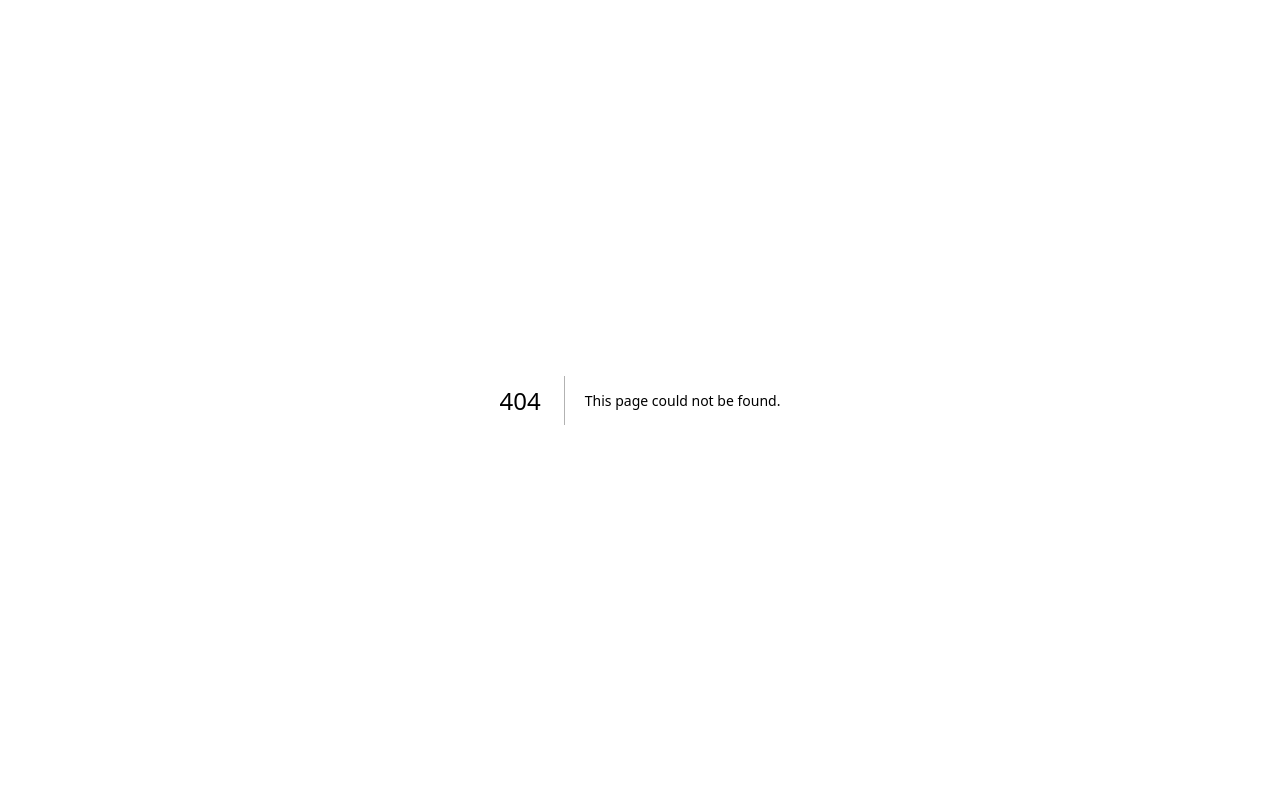
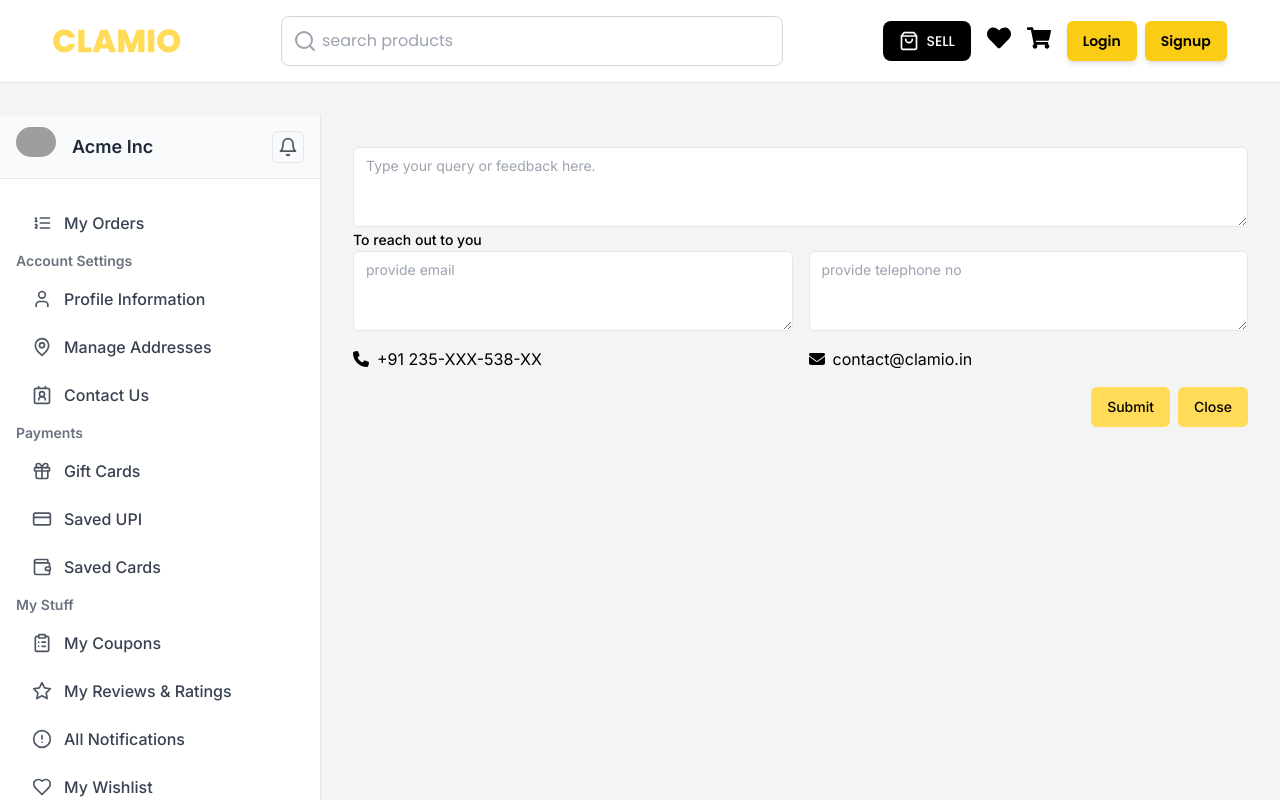
Before and after one commit to Tirthankar03/clamio-nextjs, a Next.js app: page /your_account/contact-us in a window 1280 px wide. Before the commit this address had no page. Shown: the top 800 px of the page. Built offline with nearby package versions, Linux system fonts and the light colour scheme; grey boxes are pictures that could not be loaded; what tailwindcss-debug-screens would draw is missing.

Commit message:
staged changes

```diff
--- /dev/null
+++ b/app/your_account/contact-us/page.tsx
@@ -0,0 +1,64 @@
+'use client'
+import { useState } from "react";
+import { accounts } from "@/constants/data";
+import Image from "next/image";
+import { Button } from "@/components/ui/button";
+import { useRouter } from "next/navigation";
+import {
+    Dialog,
+    DialogContent,
+    DialogDescription,
+    DialogFooter,
+    DialogHeader,
+    DialogTitle,
+} from "@/components/ui/dialog";
+import { Input } from "@/components/ui/input";
+import { Label } from "@/components/ui/label";
+import {
+    Select,
+    SelectContent,
+    SelectGroup,
+    SelectItem,
+    SelectLabel,
+    SelectTrigger,
+    SelectValue,
+} from "@/components/ui/select";
+import { Textarea } from "@/components/ui/textarea";
+import { FontAwesomeIcon } from '@fortawesome/react-fontawesome';
+import { faPhone, faEnvelope } from '@fortawesome/free-solid-svg-icons';
+
+
+export default function page() {
+    return (
+        <div>
+            <div>
+                <Textarea placeholder="Type your query or feedback here." />
+            </div>
+            <Label htmlFor="message">To reach out to you </Label>
+            <div className="grid grid-cols-2 gap-4">
+                <div className="phone-no">
+                    <div>
+                        <Textarea placeholder="provide email" />
+                    </div>
+                </div>
+                <div className="user-email"><div>
+                    <Textarea placeholder="provide telephone no " />
+                </div></div>
+            </div>
+            <div className="grid md:grid-cols-2 gap-4 py-4">
+                <div className="flex items-center">
+                    <FontAwesomeIcon icon={faPhone} className="mr-2" />
+                    <span>+91 235-XXX-538-XX</span>
+                </div>
+                <div className="flex items-center">
+                    <FontAwesomeIcon icon={faEnvelope} className="mr-2" />
+                    <address className="not-italic">contact@clamio.in</address>
+                </div>
+            </div>
+            <div className="flex justify-end gap-2">
+                <Button >Submit</Button>
+                <Button >Close</Button>
+            </div>
+        </div>
+    )
+}
--- a/components/shared/Sidebar.tsx
+++ b/components/shared/Sidebar.tsx
@@ -65,7 +65,7 @@ const Sidebar = () => {
               <span className="font-medium">Manage Addresses</span>
             </Link>
             <Link
-              href="#"
+              href="/contact-us"
               className="flex items-center gap-3 rounded-lg px-4 py-2 hover:bg-yellow-300 transition-all text-gray-700"
             >
               <Contact2 className="h-5 w-5 text-gray-600" />
```
